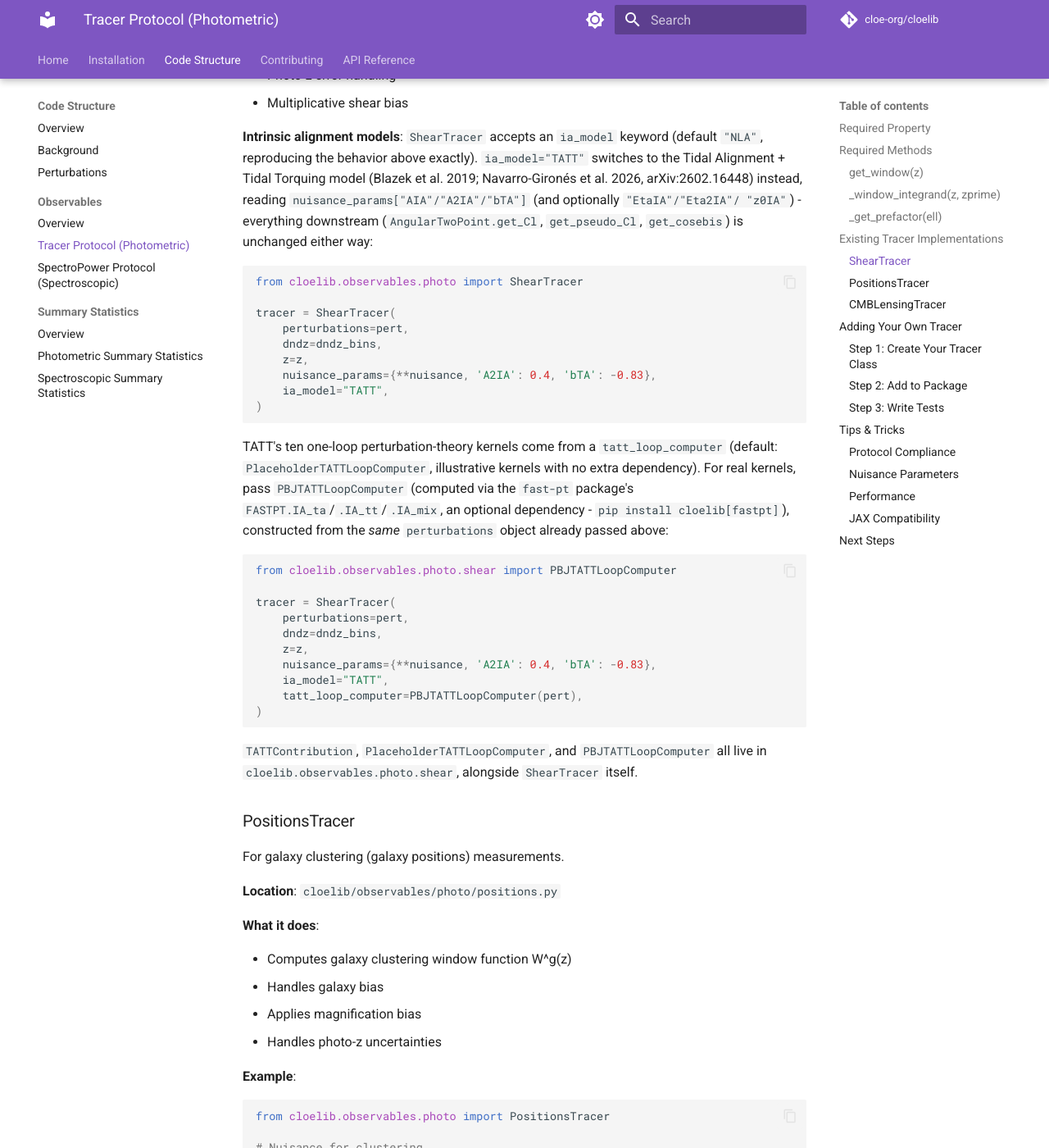
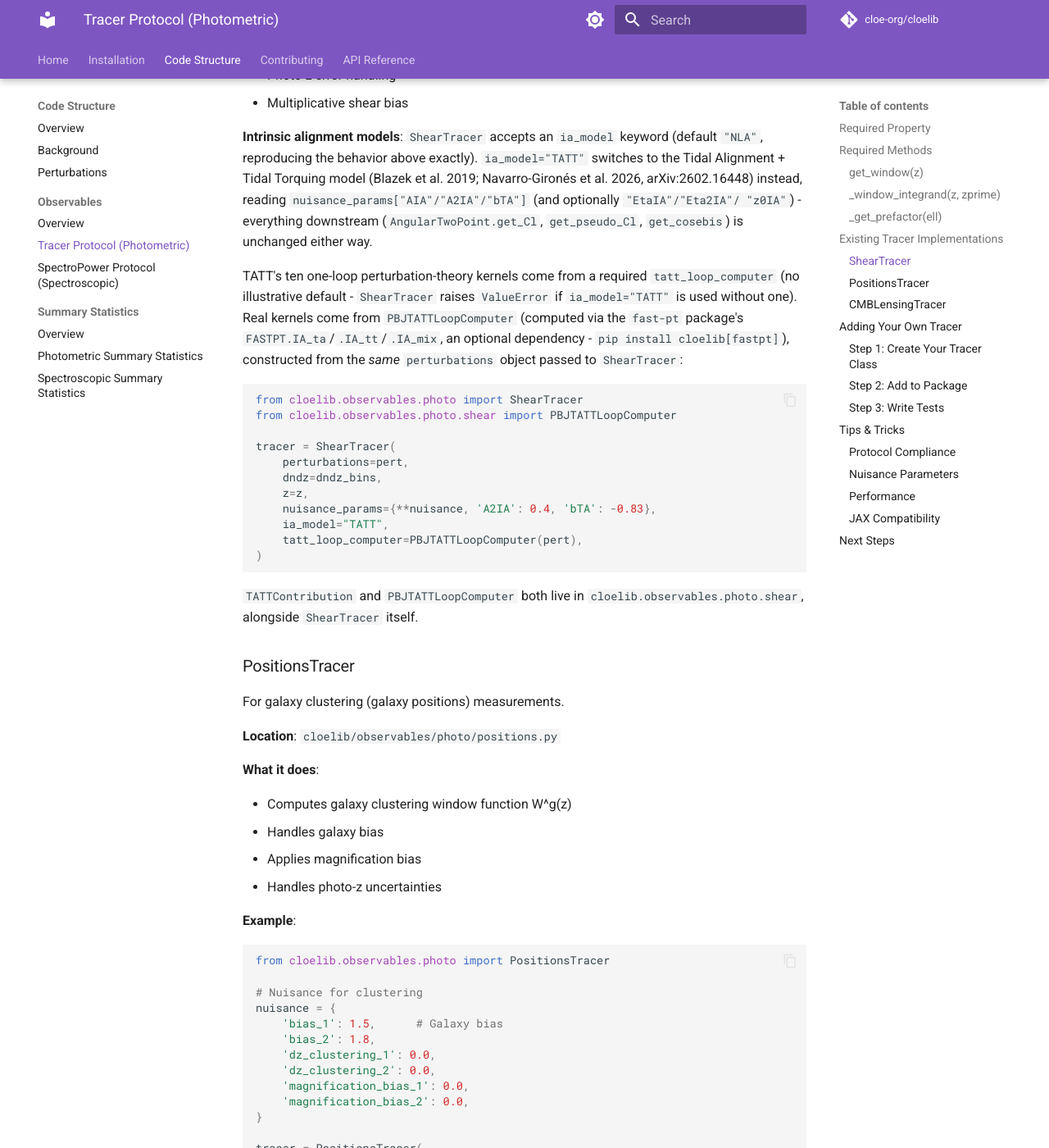
Before and after one commit to cloe-org/cloelib, an MkDocs documentation site: the page built from docs/code_structure/observables/photo.md, in a window 1280 px wide and 1400 px high, scrolled down 2306 px. Shown: the whole window at 82% size. Built offline with MkDocs 1.6.1 and Material for MkDocs 9.7.7, drawn with Linux system fonts in a browser that asks for light colours; comment, search, counter and statistics services are not loaded; the version menu is left out.

````diff
--- a/docs/code_structure/observables/photo.md
+++ b/docs/code_structure/observables/photo.md
@@ -104,29 +104,18 @@ switches to the Tidal Alignment + Tidal Torquing model (Blazek et al. 2019;
 Navarro-Gironés et al. 2026, arXiv:2602.16448) instead, reading
 `nuisance_params["AIA"/"A2IA"/"bTA"]` (and optionally `"EtaIA"/"Eta2IA"/
 "z0IA"`) - everything downstream (`AngularTwoPoint.get_Cl`, `get_pseudo_Cl`,
-`get_cosebis`) is unchanged either way:
+`get_cosebis`) is unchanged either way.
+
+TATT's ten one-loop perturbation-theory kernels come from a required
+`tatt_loop_computer` (no illustrative default - `ShearTracer` raises
+`ValueError` if `ia_model="TATT"` is used without one). Real kernels come
+from `PBJTATTLoopComputer` (computed via the `fast-pt` package's
+`FASTPT.IA_ta`/`.IA_tt`/`.IA_mix`, an optional dependency -
+`pip install cloelib[fastpt]`), constructed from the _same_ `perturbations`
+object passed to `ShearTracer`:
 
 ```python
 from cloelib.observables.photo import ShearTracer
-
-tracer = ShearTracer(
-    perturbations=pert,
-    dndz=dndz_bins,
-    z=z,
-    nuisance_params={**nuisance, 'A2IA': 0.4, 'bTA': -0.83},
-    ia_model="TATT",
-)
-```
-
-TATT's ten one-loop perturbation-theory kernels come from a
-`tatt_loop_computer` (default: `PlaceholderTATTLoopComputer`, illustrative
-kernels with no extra dependency). For real kernels, pass
-`PBJTATTLoopComputer` (computed via the `fast-pt` package's
-`FASTPT.IA_ta`/`.IA_tt`/`.IA_mix`, an optional dependency -
-`pip install cloelib[fastpt]`), constructed from the _same_ `perturbations`
-object already passed above:
-
-```python
 from cloelib.observables.photo.shear import PBJTATTLoopComputer
 
 tracer = ShearTracer(
@@ -139,9 +128,8 @@ tracer = ShearTracer(
 )
 ```
 
-`TATTContribution`, `PlaceholderTATTLoopComputer`, and `PBJTATTLoopComputer`
-all live in `cloelib.observables.photo.shear`, alongside `ShearTracer`
-itself.
+`TATTContribution` and `PBJTATTLoopComputer` both live in
+`cloelib.observables.photo.shear`, alongside `ShearTracer` itself.
 
 ### PositionsTracer
 
````
Also changed, not shown: CONTRIBUTION_ARCHITECTURE.md (+57 -33 lines), 7 other files.
